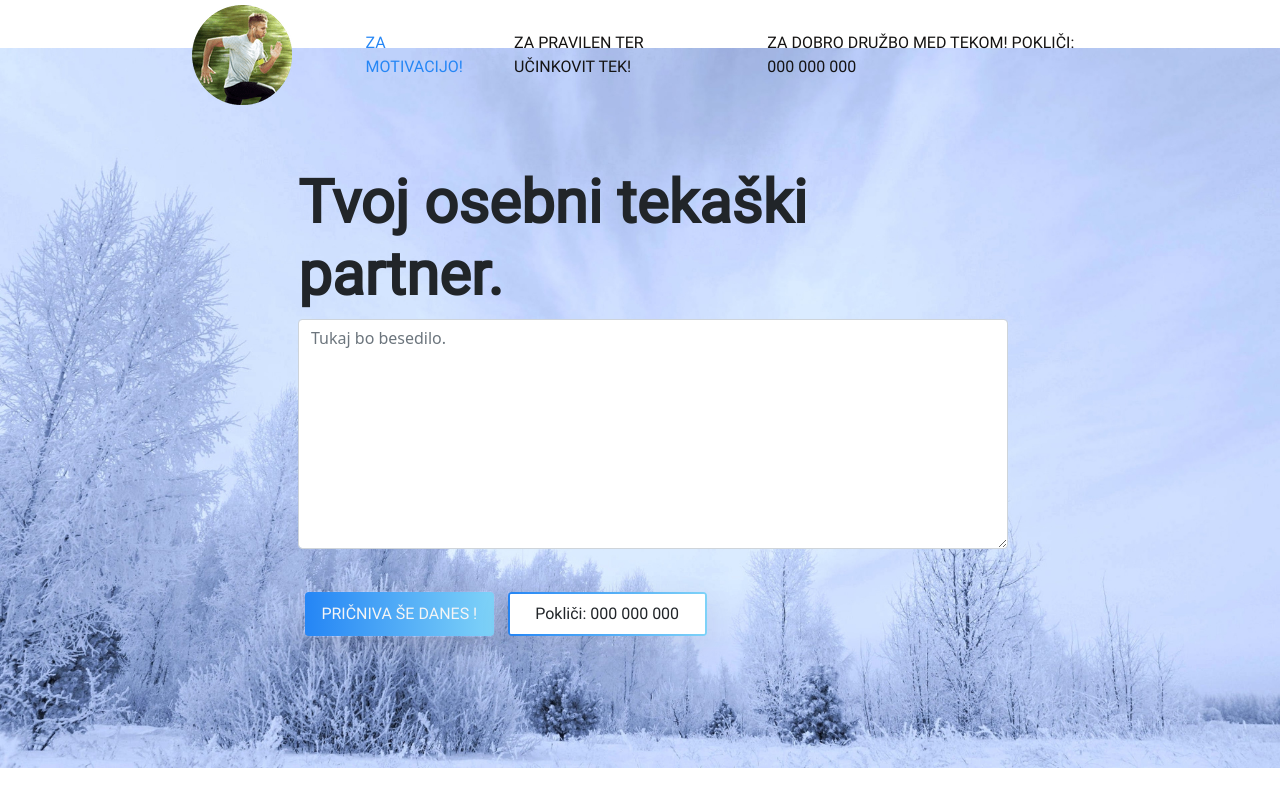
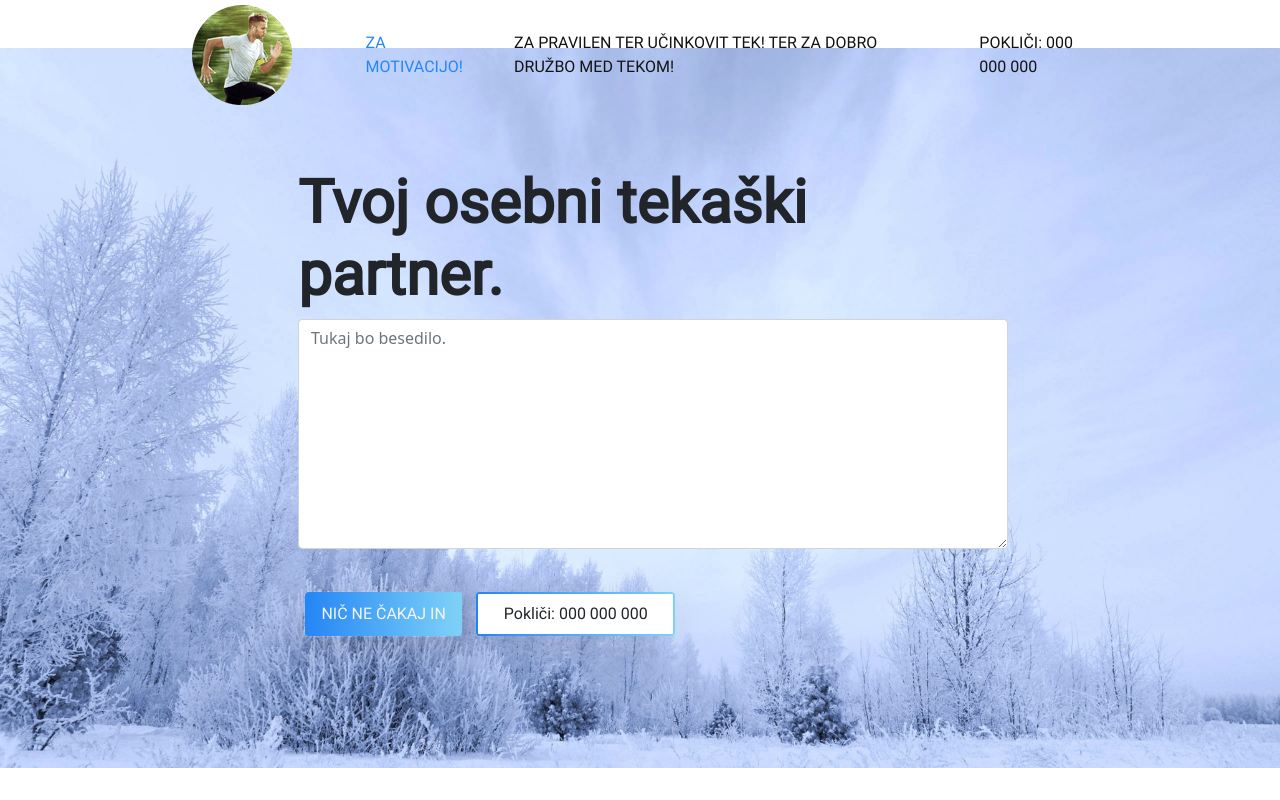
Before and after one commit to nikkavcic/spletna-stran, a plain HTML site: page index.html in a window 1280 px wide. Drawn offline with Linux system fonts and the light colour scheme.

Commit message:
Update index.html

```diff
--- a/index.html
+++ b/index.html
@@ -38,10 +38,10 @@
                             <a class="nav-link" href="#">Za motivacijo! <span class="sr-only">(current)</span></a>
                         </li>
                         <li class="nav-item">
-                            <a class="nav-link" href="#">Za pravilen ter učinkovit tek! </a>
+                            <a class="nav-link" href="#">Za pravilen ter učinkovit tek! Ter za dobro družbo med tekom!</a>
                         </li>
                         <li class="nav-item">
-                            <a class="nav-link" href="#">Za dobro družbo med tekom! Pokliči: 000 000 000</a>
+                            <a class="nav-link" href="#">Pokliči: 000 000 000</a>
 
                         </li>
 
@@ -88,8 +88,8 @@
 
                         <div class="site-buttons">
                             <div class="d-flex flex-row flex-wrap">
-                                <button type="button" class="btn button primary-button mr-4">PRIČNIVA ŠE DANES !</button>
-                                <button type="button" class="btn button secondary-button">Pokliči: 000 000 000</button>
+                                <button type="button" class="btn button primary-button mr-4">NIČ NE ČAKAJ IN</button>
+                                <button type="button" class="btn button secondary-button">               Pokliči: 000 000 000</button>
                             </div>
                         </div>
 
```
